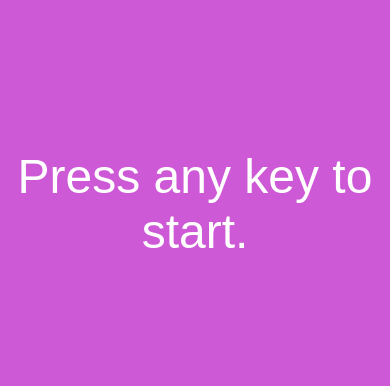
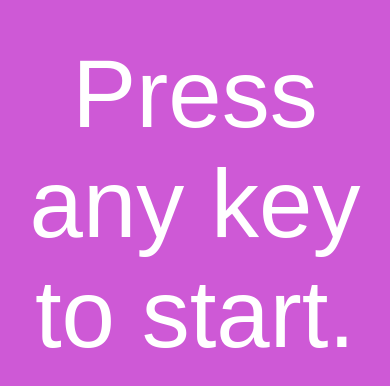
Before and after one commit to ashkenas/reaction-time, a plain HTML site: page index.html in a window 390 px wide. Shown: the part 218-604 px from the top of the page. Drawn offline with Linux system fonts and the light colour scheme.

Commit message:
Mobile font size

```diff
--- a/styles.css
+++ b/styles.css
@@ -44,3 +44,9 @@ p {
     --c-action: #5ad284;
     --c-score: #5a59ff;
 }
+
+@media (orientation: portrait) {
+    html {
+        font-size: 32px;
+    }
+}
```
